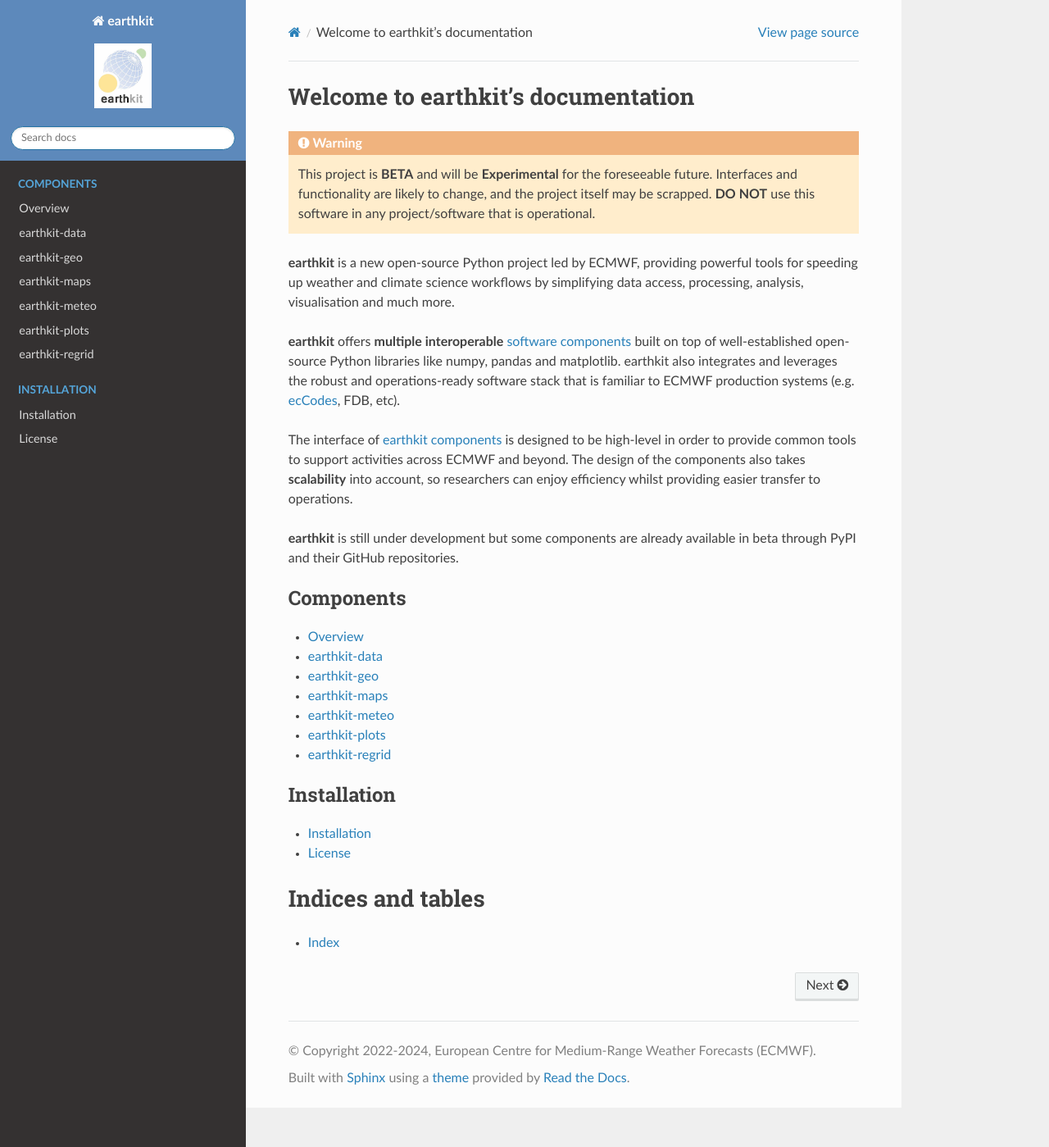
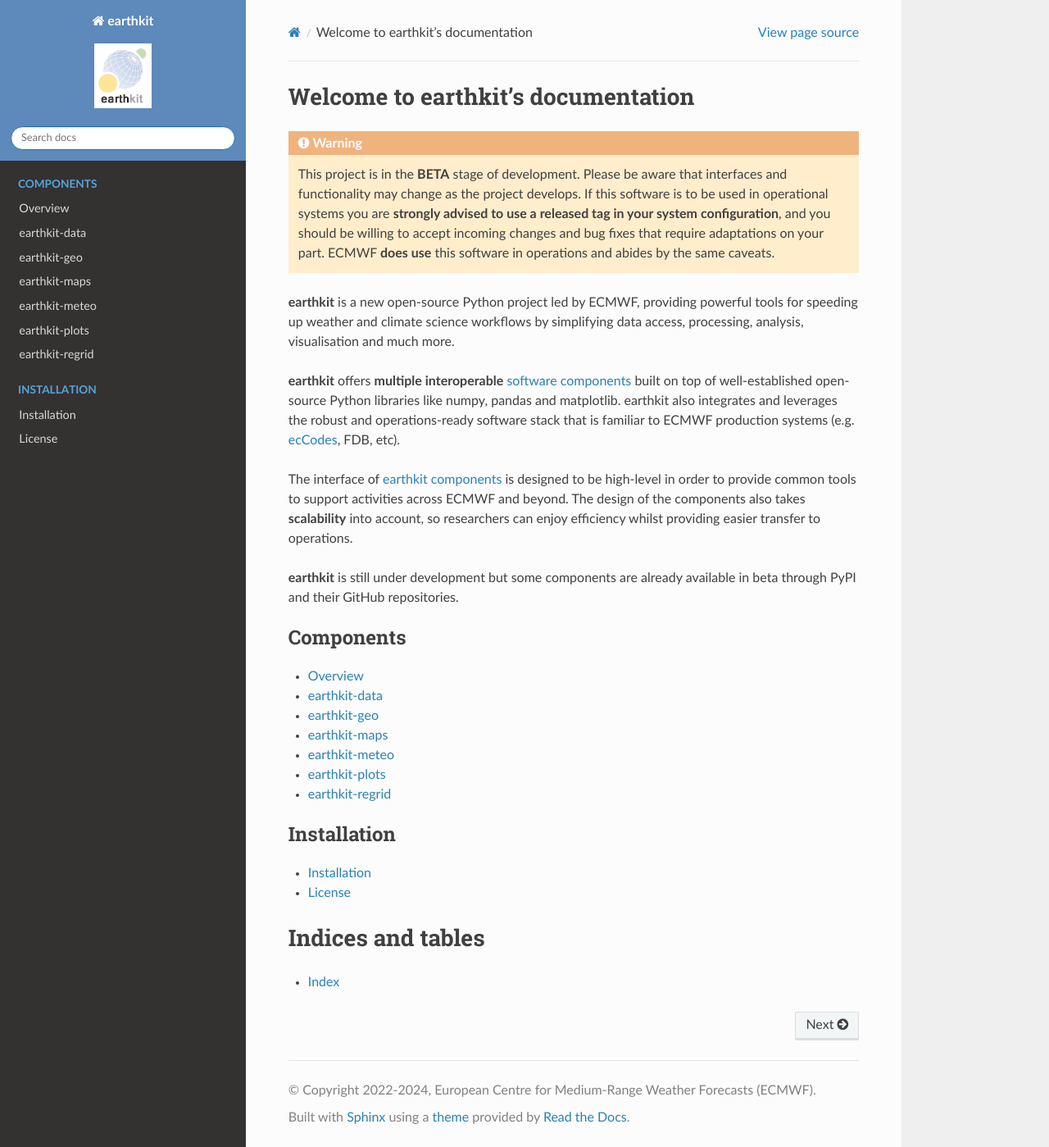
Before and after one commit to ecmwf/earthkit, a Sphinx documentation site: the page built from docs/index.rst, in a window 1280 px wide and 1399 px high. Shown: the whole window at 82% size. Built offline with Sphinx 7.4.7 and the Read the Docs theme 2.0.0, drawn with Linux system fonts in a browser that asks for light colours.

Commit message:
Harmonise usage disclaimer with that of earthkit-data

```diff
--- a/docs/index.rst
+++ b/docs/index.rst
@@ -3,7 +3,7 @@
 
 .. warning::
 
-    This project is **BETA** and will be **Experimental** for the foreseeable future. Interfaces and functionality are likely to change, and the project itself may be scrapped. **DO NOT** use this software in any project/software that is operational.
+   This project is in the **BETA** stage of development. Please be aware that interfaces and functionality may change as the project develops. If this software is to be used in operational systems you are **strongly advised to use a released tag in your system configuration**, and you should be willing to accept incoming changes and bug fixes that require adaptations on your part. ECMWF **does use** this software in operations and abides by the same caveats.
 
 **earthkit** is a new open-source Python project led by ECMWF, providing powerful tools for speeding up weather and climate science workflows by simplifying data access, processing, analysis, visualisation and much more.
 
```
